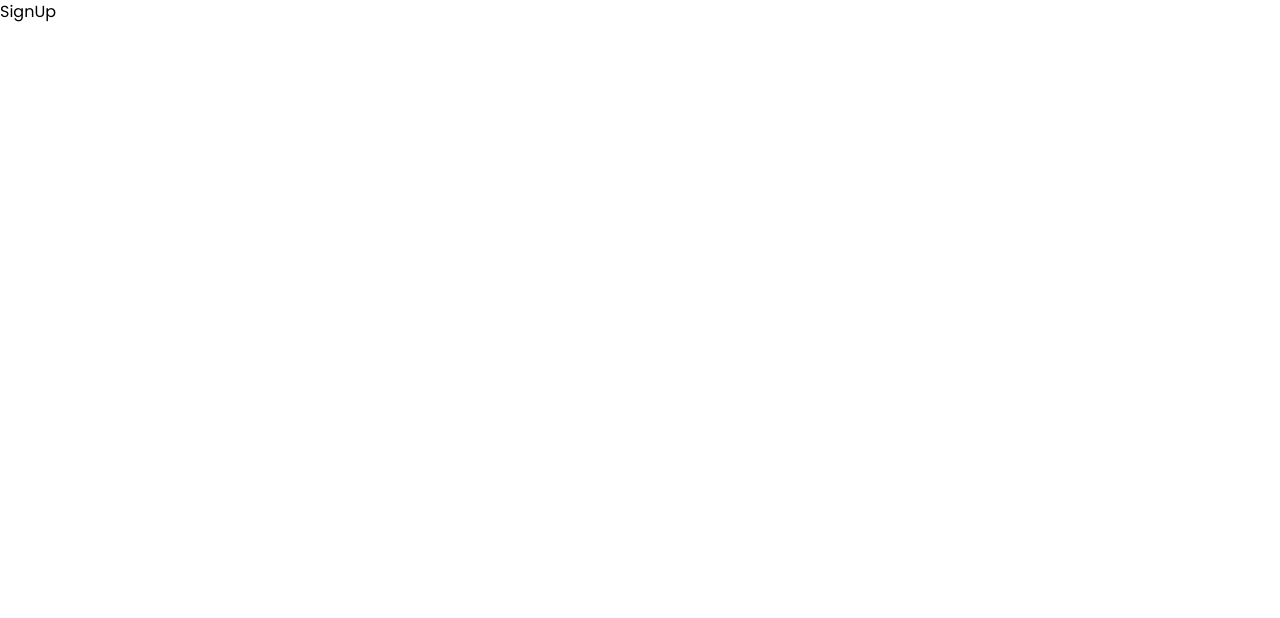
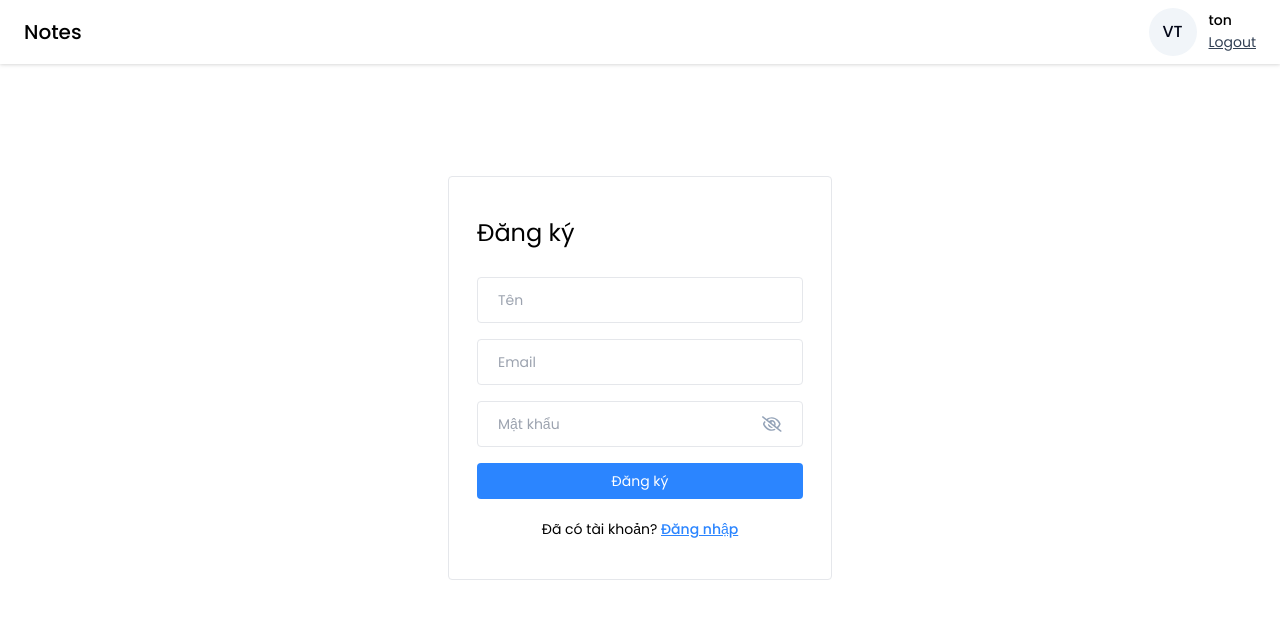
Before and after one commit to Kato-147/Note-app-fe, a React (Vite) app: page /signup in a window 1280 px wide. Shown: the top 618 px of the page. Built offline with nearby package versions, Linux system fonts and the light colour scheme.

Commit message:
navbarCard

```diff
--- /dev/null
+++ b/src/components/Cards/ProfileInfo.jsx
@@ -0,0 +1,18 @@
+import React from 'react'
+import { getInitials } from '../../utils/helper'
+
+const ProfileInfo = ({onLogOut}) => {
+
+  return (
+    <div className='flex items-center gap-3'>
+        <div className='w-12 h-12 flex items-center justify-center rounded-full text-slate-950 font-medium bg-slate-100'>{getInitials("Viet Toan")}</div>
+
+        <div>
+            <p className='text-sm font-medium'>ton</p>
+            <button className='text-sm text-slate-700 underline' onClick={onLogOut}>Logout</button>
+        </div>
+    </div>
+  )
+}
+
+export default ProfileInfo
--- a/src/components/Navbar/Navbar.jsx
+++ b/src/components/Navbar/Navbar.jsx
@@ -1,9 +1,19 @@
 import React from 'react'
+import ProfileInfo from '../Cards/ProfileInfo'
+import {useNavigate} from 'react-router-dom'
 
 const Navbar = () => {
+
+  const navigate = useNavigate();
+
+  const onLogOut = () => {
+    navigate('/login');
+  }
+
   return (
-    <div className='bg-white flex items-center justify-beetween px-6 py-2 drop-shadow'>
+    <div className='bg-white flex items-center justify-between px-6 py-2 drop-shadow'>
         <h2 className='text-xl font-medium text-black py-2'>Notes</h2>
+        <ProfileInfo onLogOut={onLogOut}/>
     </div>
   )
 }
--- a/src/pages/Home/Home.jsx
+++ b/src/pages/Home/Home.jsx
@@ -1,8 +1,11 @@
 import React from 'react'
+import Navbar from '../../components/Navbar/Navbar'
 
 const Home = () => {
   return (
-    <div>Home</div>
+    <>
+    <Navbar />
+    </>
   )
 }
 
--- a/src/pages/SignUp/SignUp.jsx
+++ b/src/pages/SignUp/SignUp.jsx
@@ -1,8 +1,81 @@
-import React from 'react'
+import React, { useState } from 'react'
+import Navbar from '../../components/Navbar/Navbar';
+import PasswordInput from '../../components/Input/PasswordInput';
+import { Link } from 'react-router-dom';
+import { validateEmail } from '../../utils/helper';
 
 const SignUp = () => {
+
+  const [name, setName] = useState('');
+  const [email, setEmail] = useState('');
+  const [password, setPassword] = useState('');
+  const [error, setError] = useState('');
+
+  const handleSignUp = (e) => {
+    e.preventDefault();
+
+    if (!name) {
+      setError('Vui lòng nhập tên');
+      return;
+    }
+
+    if (!validateEmail(email)) {
+      setError('Vui lòng nhập Email');
+      return;
+    }
+
+    if (!password) {
+      setError('Vui lòng nhập mật khẩu');
+      return;
+    }
+
+    //SignUp API call
+
+  }
+
   return (
-    <div>SignUp</div>
+    <>
+      {/* Header */}
+      <Navbar />
+
+      <div className='flex items-center justify-center mt-28'>
+        <div className='w-96 border rounded bg-white px-7 py-10'>
+          <form onSubmit={handleSignUp}>
+            <h4 className='text-2xl mb-7'>Đăng ký</h4>
+
+            <input
+              type="text"
+              placeholder='Tên'
+              className='input-box'
+              value={name}
+              onChange={(e) => setName(e.target.value)} />
+
+            <input
+              type="text"
+              placeholder='Email'
+              className='input-box'
+              value={email}
+              onChange={(e) => setEmail(e.target.value)} />
+
+            {/* call componet input passwor */}
+            <PasswordInput
+              value={password}
+              onChange={(e) => setPassword(e.target.value)} />
+
+            {/* error */}
+            {error && <p className='text-red-500 text-xs pb-1'>{error}</p>}
+
+            <button type='submit' className='btn-primary'>Đăng ký</button>
+
+            {/* Go to signup page */}
+            <p className='text-sm text-center mt-4'>
+              Đã có tài khoản? {''}
+              <Link to='/login' className='font-medium text-primary underline'>Đăng nhập</Link>
+            </p>
+          </form>
+        </div>
+      </div>
+    </>
   )
 }
 
--- a/src/utils/helper.js
+++ b/src/utils/helper.js
@@ -2,3 +2,16 @@
     const regex = /^(([^<>()[\]\\.,;:\s@"]+(\.[^<>()[\]\\.,;:\s@"]+)*)|(".+"))@((\[[0-9]{1,3}\.[0-9]{1,3}\.[0-9]{1,3}\.[0-9]{1,3}\])|(([a-zA-Z\-0-9]+\.)+[a-zA-Z]{2,}))$/;
     return regex.test(email);
 };
+
+export const getInitials = (name) =>{
+    if(!name) return '';
+
+    const words = name.split(' ');
+    let initials = '';
+
+    for(let i = 0; i < Math.min(words.length, 2); i++){
+        initials += words[i][0];
+    }
+
+    return initials.toUpperCase();
+}
```
